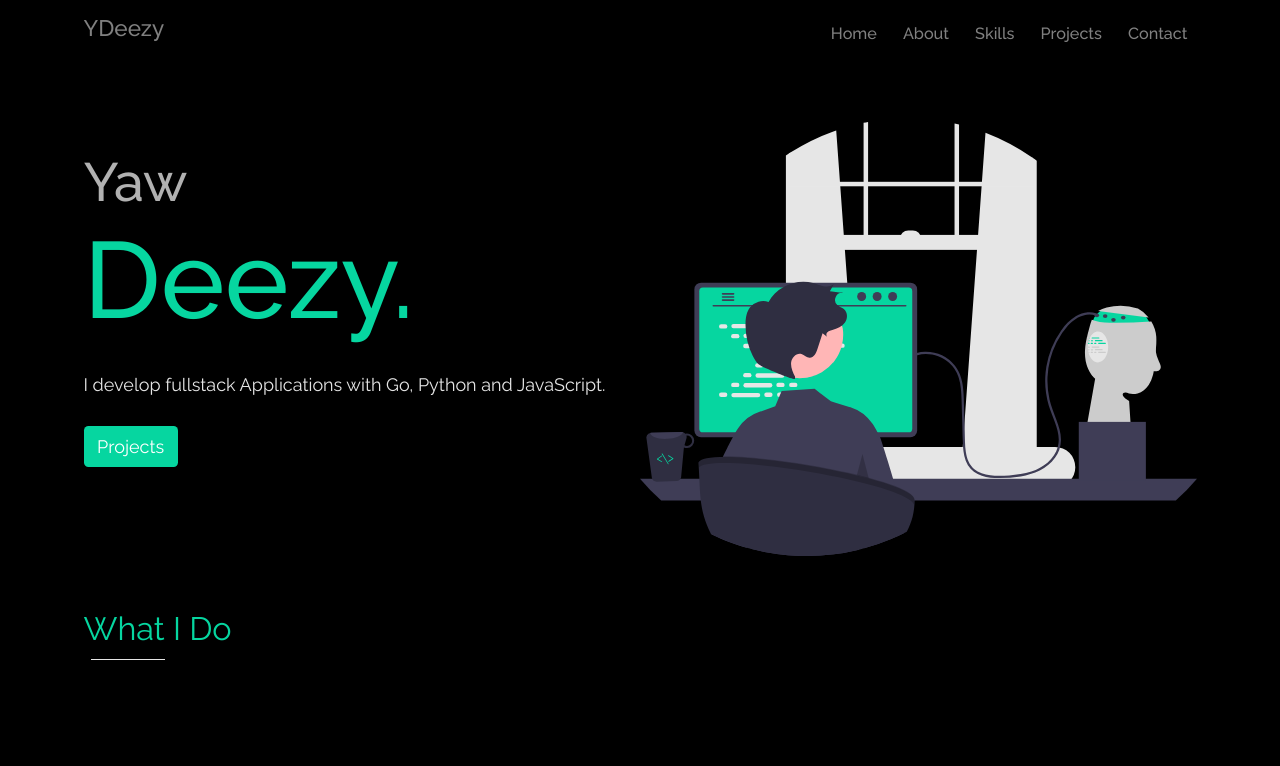
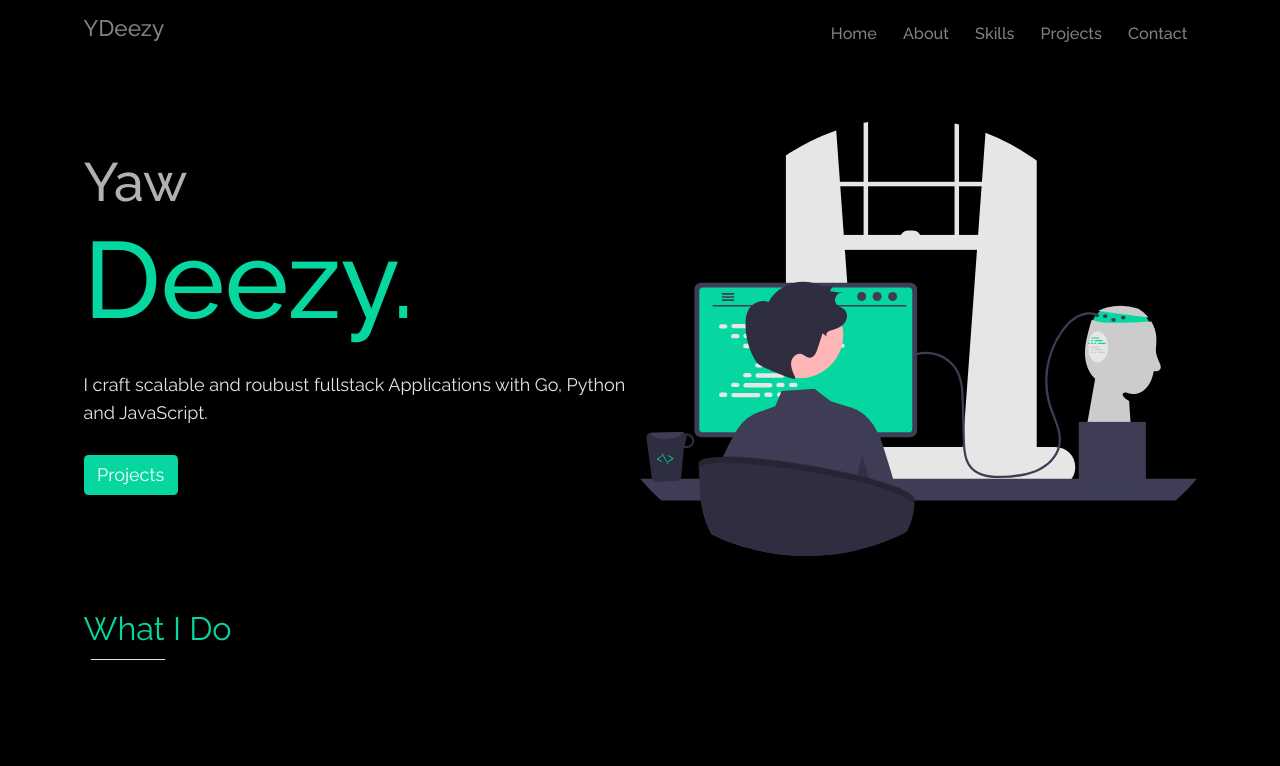
Before and after one commit to dglitxh/portfolio, a React (Create React App) app: page / in a window 1280 px wide. Shown: the top 766 px of the page. Built offline with nearby package versions, Linux system fonts and the light colour scheme.

Commit message:
upd: hero text

```diff
--- a/src/components/Hero.js
+++ b/src/components/Hero.js
@@ -58,7 +58,8 @@ const Hero = () => {
             </h1>
 
             <p className=" mb-4">
-              I develop fullstack Applications with Go, Python and JavaScript.
+              I craft scalable and roubust fullstack Applications with Go,
+              Python and JavaScript.
             </p>
 
             <a
```
